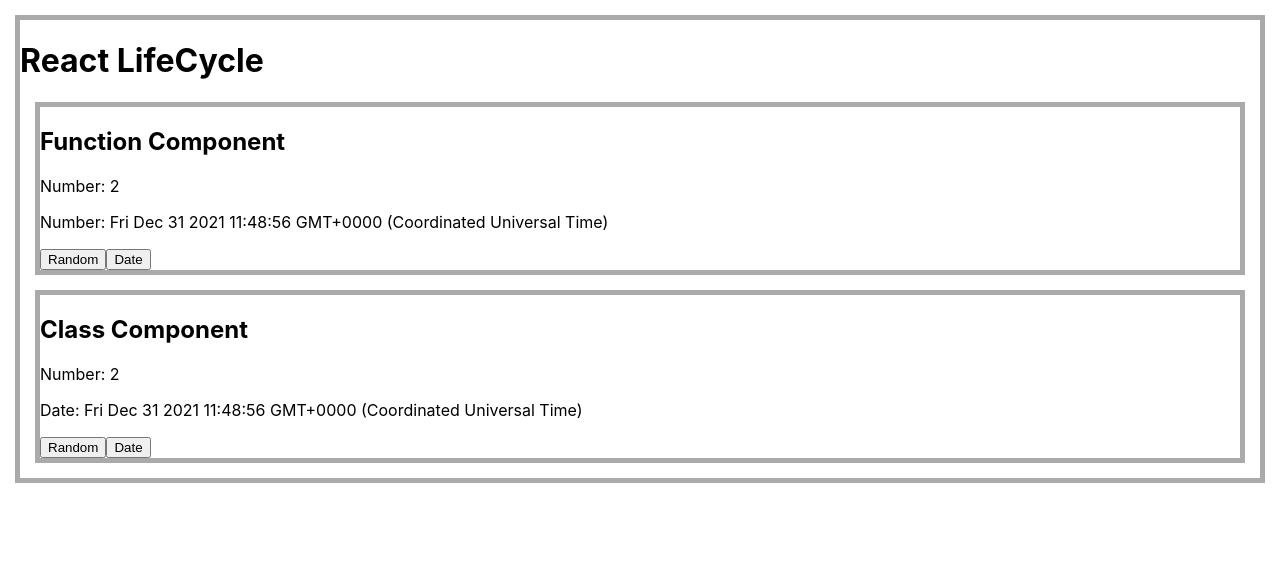
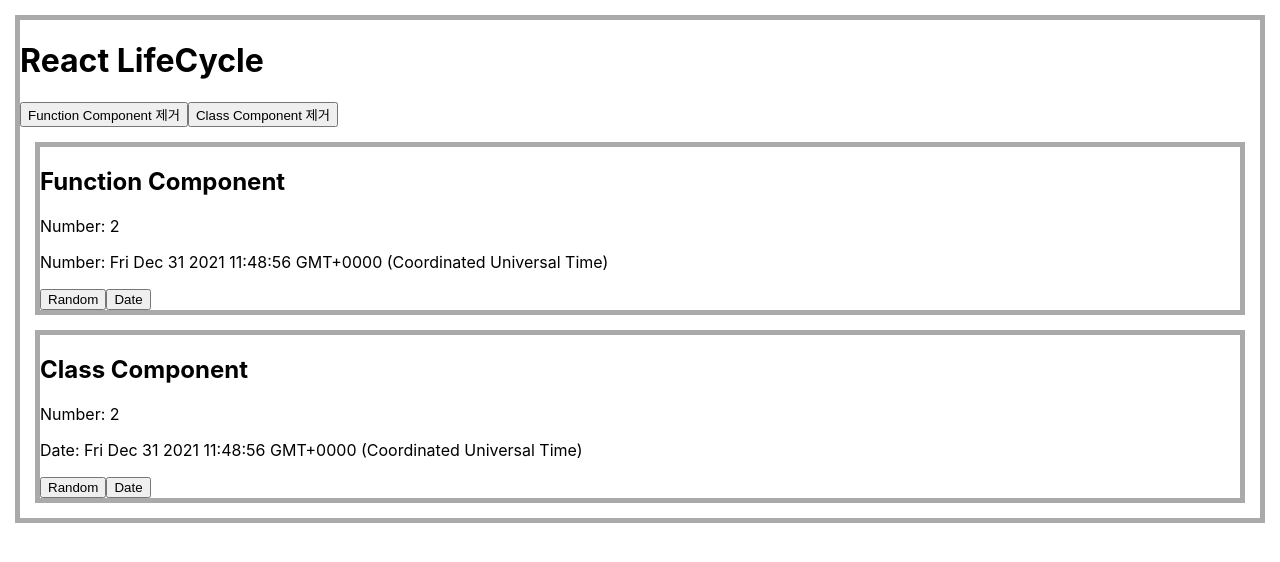
Before and after one commit to TwotheMoon/eZenReactJS, a React (Create React App) app in the folder template/: page / in a window 1280 px wide. Shown: the top 562 px of the page. Built offline with nearby package versions, Linux system fonts and the light colour scheme.

Commit message:
함수형 컴포넌트 생명주기

```diff
--- a/template/src/LifeCycle.js
+++ b/template/src/LifeCycle.js
@@ -1,14 +1,23 @@
-import React, { useState } from "react";
+import React, { useEffect, useState } from "react";
 import './App.css';
 
 function LifeCycle() {
+    const [funcShow, setFuncShow] = useState(true);
+    const [classShow, setClassShow] = useState(true);
+
 
 
     return (
         <div className="container">
             <h1>React LifeCycle</h1>
-            <FuncComp initNumber={2} />
-            <ClassComp initNumber={2} />
+            <button onClick={function () { setFuncShow((prev) => !prev) }}>Function Component 제거</button>
+            <button onClick={function () { setClassShow(!classShow) }}>Class Component 제거</button>
+            {funcShow ?
+                <FuncComp initNumber={2} /> : null
+            }
+            {classShow ?
+                <ClassComp initNumber={2} /> : null
+            }
         </div>
     );
 }
@@ -19,14 +28,35 @@
 
     const [number, setNumber] = useState(initNumber);
     const [date, setDate] = useState(new Date().toString());
+    let funcStyle = 'color:blue';
+
+
+    console.log("%c함수형 컴포넌트에서 useEffect", funcStyle);
     const onClickNumber = (() => {
         return setNumber(Math.random());
     });
     const onClickDate = (() => {
         return setDate(new Date().toString());
     })
+
+    useEffect(() => {
+        console.log("%c함수형 컴포넌트에서 Render", funcStyle)
+    });
+    useEffect(() => {
+        return function () {
+            console.log("%c함수형 컴포넌트에서 한 번만 실행", funcStyle)
+        }
+    }, []);
+    useEffect(() => {
+        console.log("%c함수형 컴포넌트에서 number", funcStyle)
+    }, [number]);
+    useEffect(() => {
+        console.log("%c함수형 컴포넌트에서 Date", funcStyle)
+    }, [date]);
     return (
         <div className="container">
+
+
             <h2>Function Component</h2>
             <p>Number: {number}</p>
             <p>Number: {date}</p>
@@ -37,6 +67,7 @@
 }
 
 // ---------------------------------------------
+let classStyle = 'color:green';
 class ClassComp extends React.Component {
     // state = {                           // state 선언 및 기본값 설정
     //     number: this.props.initNumber,
@@ -50,8 +81,32 @@
             date: (new Date()).toString()
         }
     }
+    componentWillMount() {    // 랜더 전
+        console.log("%c클래스 컴포넌트에서 WillMount", classStyle);
+    }
+    componentDidMount() {
+        console.log("%c클래스 컴포넌트에서 DidMount", classStyle);
+    }
+    //-------------------------------------------------------------------
+    shouldComponentUpdate(nextProps, nestState) { // 랜더 업데이트
+        console.log("%c클래스 컴포넌트에서 shouldComponentUpdate", classStyle)
+        return true;
+    }
+    componentWillUpdate(nextProps, nestState) {
+        console.log("%c클래스 컴포넌트에서 WillUpdate", classStyle);
+    }
+    componentDidUpdate(nextProps, nestState) {
+        console.log("%c클래스 컴포넌트에서 DidUpdate", classStyle);
+    }
+    //------------------------------------------------------------------
+
+    componentWillUnmount() { // 랜더 후
+        console.log("%c클래스 컴포넌트에서 WillUnmount", classStyle);
+    }
 
     render() {
+        // 랜더 시 실행
+        console.log("%c클래스 컴포넌트에서 Render", classStyle);
         return (
             <div className="container">
                 <h2>Class Component</h2>
```
